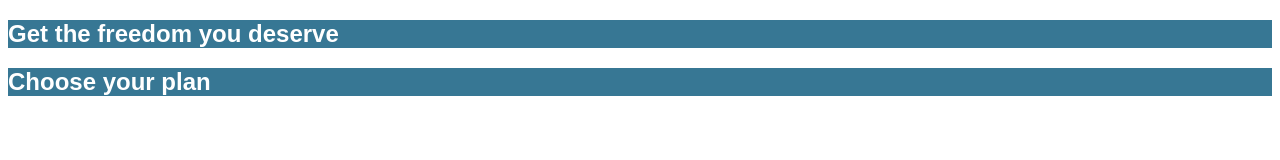
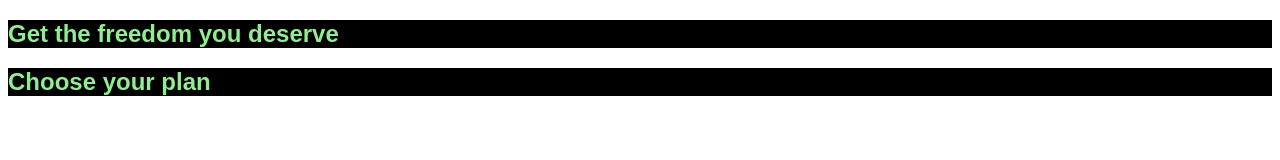
Before and after one commit to R-Rieck/css2020, a plain HTML site: page source/Section2/index.html in a window 1280 px wide. Drawn offline with Linux system fonts and the light colour scheme.

Commit message:
Selector Theory to README.md

```diff
--- a/source/Section2/style.css
+++ b/source/Section2/style.css
@@ -1,8 +1,8 @@
 section {
-  background: #377794;
+  background: black;
 }
 
 h1 {
-  color: white;
+  color: lightgreen;
   font-family: sans-serif;
 }
```
Also changed, not shown: README.md.
